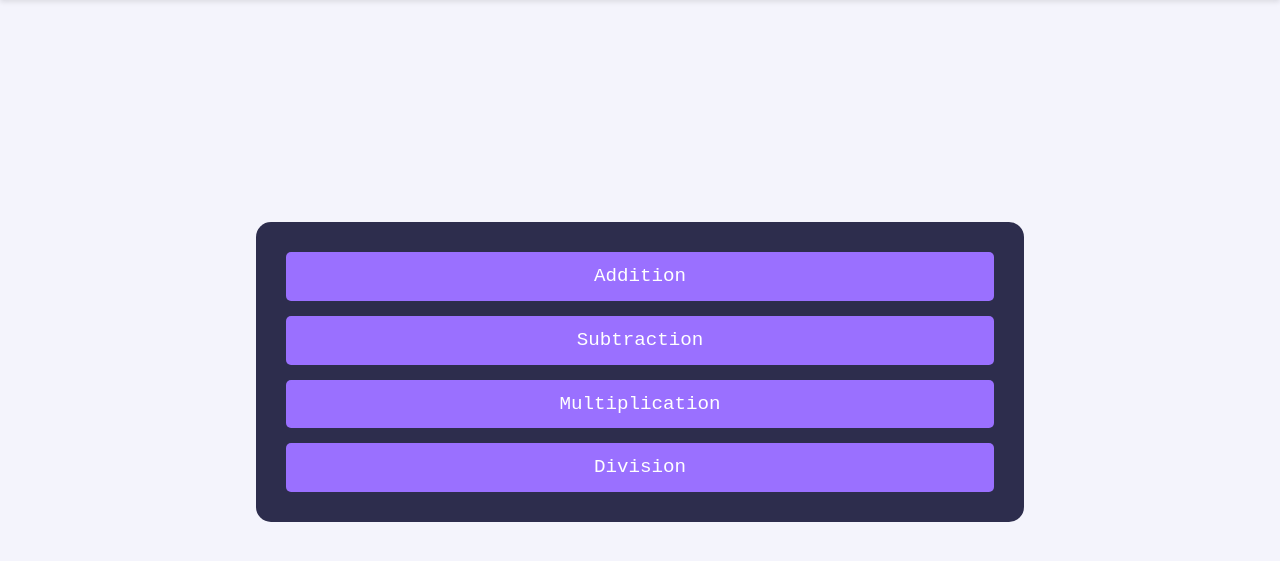
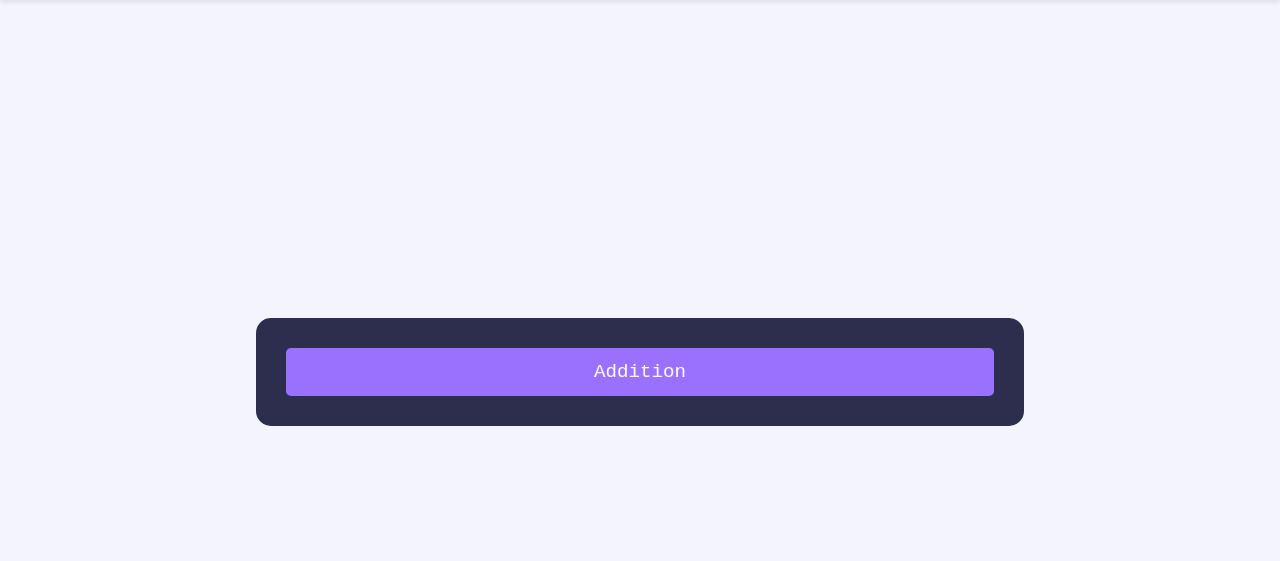
Before and after one commit to Programmingmonth/MachineLearning, a Python web app: template AI Project/Project/Math/web/templates/index.html in a window 1280 px wide. Shown: the part 56-617 px from the top of the page. Run offline with Jinja, Linux system fonts and the light colour scheme; the template is opened without the code that fills it, so the values that code supplies are empty.

Commit message:
Initial commit

```diff
--- a/AI Project/Project/Math/web/templates/index.html
+++ b/AI Project/Project/Math/web/templates/index.html
@@ -107,21 +107,10 @@
         <button class="btn" onclick="window.location.href='/addition';">
           Addition
         </button>
-        <button class="btn" onclick="window.location.href='/subtraction';">
-          Subtraction
-        </button>
-        <button class="btn" onclick="window.location.href='/multiplication';">
-          Multiplication
-        </button>
-        <button class="btn" onclick="window.location.href='/division';">
-          Division
-        </button>
       </div>
     </div>
 
     <!-- Bootstrap JS -->
-    <script
-      src="https://cdn.jsdelivr.net/npm/bootstrap@5.3.0/dist/js/bootstrap.bundle.min.js"
-    ></script>
+    <script src="https://cdn.jsdelivr.net/npm/bootstrap@5.3.0/dist/js/bootstrap.bundle.min.js"></script>
   </body>
 </html>
--- a/AI Project/Project/Math/web/urls.py
+++ b/AI Project/Project/Math/web/urls.py
@@ -4,7 +4,4 @@ from . import views
 urlpatterns = [
     path('', views.index, name='index'),  # Home page
     path('addition/', views.addition, name='addition'),  # Addition page
-    path('subtraction/', views.subtraction, name='subtraction'),  # Subtraction page
-    path('multiplication/', views.multiplication, name='multiplication'),  # Multiplication page
-    path('division/', views.division, name='division'),  # Division page
 ]
```
Also changed, not shown: AI Project/Project/Math/web/views.py (+0 -9 lines).
